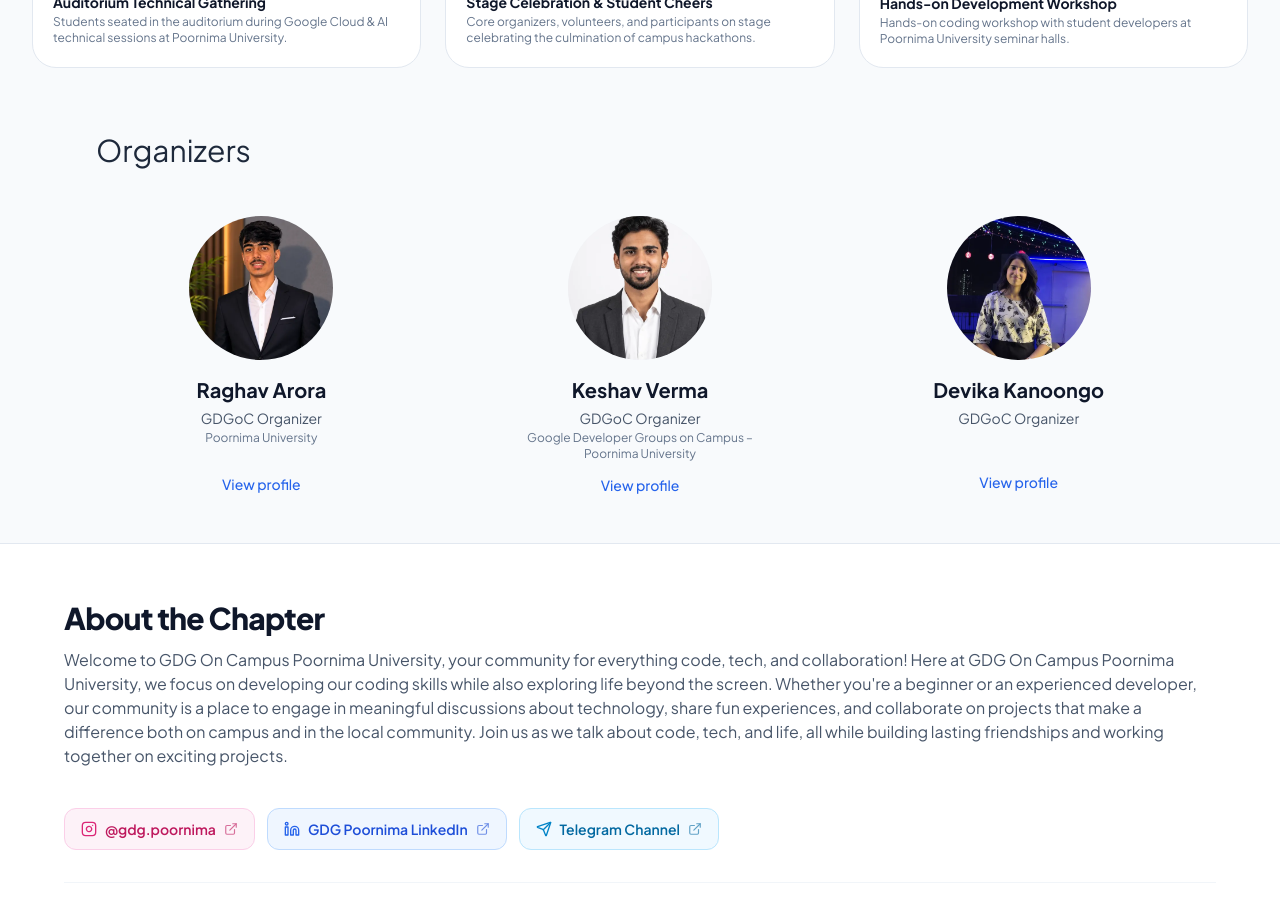
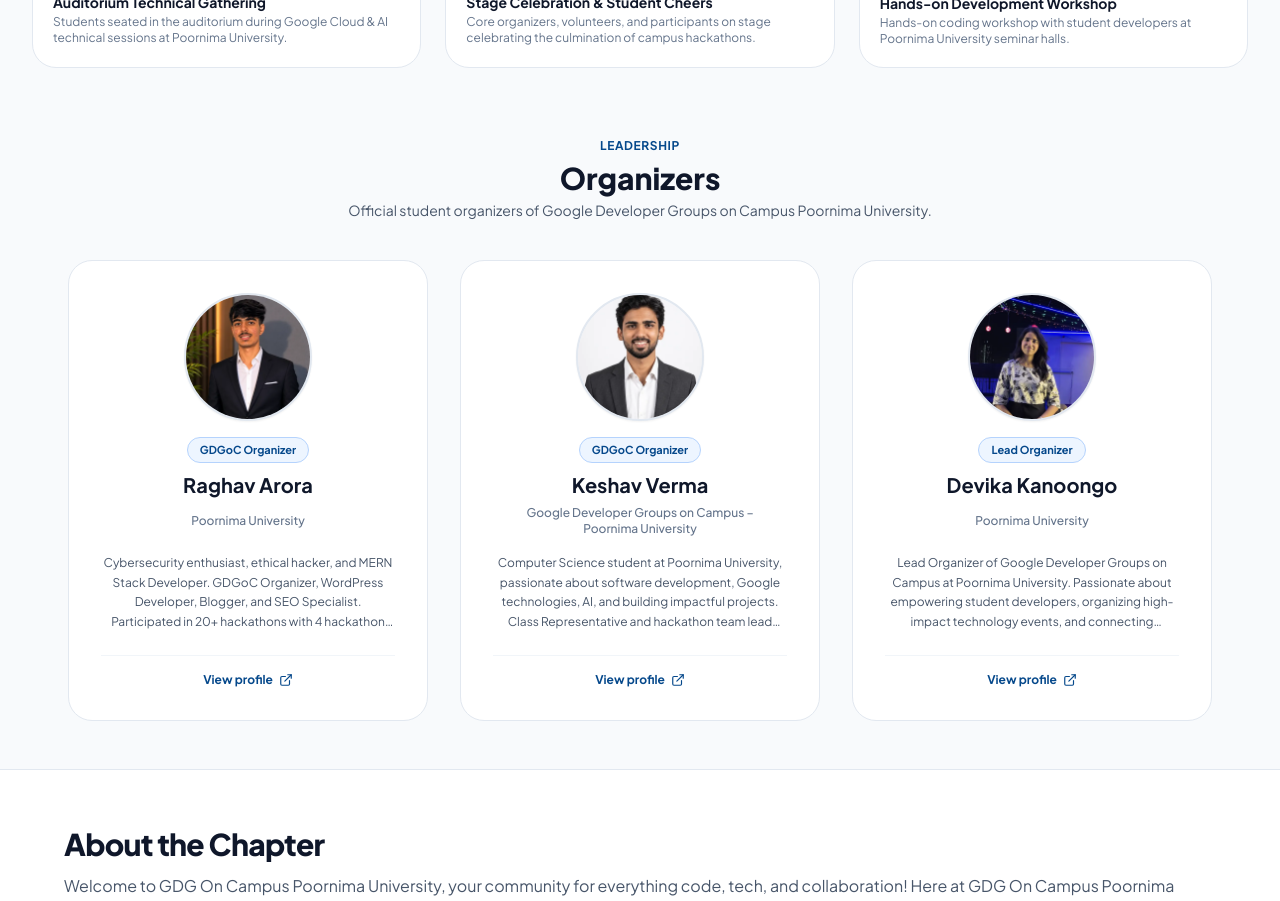
Before and after one commit to abhihacker0777/GDG-PU, a React (Vite) app: page / in a window 1280 px wide. Shown: the part 1340-2241 px from the top of the page. Built offline with nearby package versions, Linux system fonts and the light colour scheme.

Commit message:
Center organizers cards on page and center internal card content

```diff
--- a/src/data/gdgData.js
+++ b/src/data/gdgData.js
@@ -32,21 +32,30 @@
     role: "GDGoC Organizer",
     company: "Poornima University",
     avatar: "/raghav_arora_7b47d9b4.webp",
-    profileUrl: "https://gdg.community.dev/u/raghav57/"
+    twitter: "thatraghavarora",
+    profileUrl: "https://gdg.community.dev/u/raghav57/",
+    bio: "Cybersecurity enthusiast, ethical hacker, and MERN Stack Developer. GDGoC Organizer, WordPress Developer, Blogger, and SEO Specialist. Participated in 20+ hackathons with 4 hackathon wins and a CTF victory. Hall of Fame recognition from NASA, WHO, Jio, Swiggy, Zepto, Panasonic, and Nokia. Received awards from Rajasthan Police IPS officers (ADGP and DIGP) and DoIT&C Rajasthan.",
+    badge: "Organizer"
   },
   {
     name: "Keshav Verma",
     role: "GDGoC Organizer",
     company: "Google Developer Groups on Campus – Poornima University",
     avatar: "/keshav_verma_7c9c5ac4.webp",
-    profileUrl: "https://gdg.community.dev/u/mj8qcn/"
+    twitter: "",
+    profileUrl: "https://gdg.community.dev/u/mj8qcn/",
+    bio: "Computer Science student at Poornima University, passionate about software development, Google technologies, AI, and building impactful projects. Class Representative and hackathon team lead dedicated to building a vibrant developer community through technical workshops, hands-on sessions, and peer learning.",
+    badge: "Organizer"
   },
   {
     name: "Devika Kanoongo",
-    role: "GDGoC Organizer",
-    company: "",
+    role: "Lead Organizer",
+    company: "Poornima University",
     avatar: "/devika_kanoongo_59d95d27.webp",
-    profileUrl: "https://gdg.community.dev/gdg-on-campus-poornima-university-jaipur-india/"
+    twitter: "",
+    profileUrl: "https://gdg.community.dev/gdg-on-campus-poornima-university-jaipur-india/",
+    bio: "Lead Organizer of Google Developer Groups on Campus at Poornima University. Passionate about empowering student developers, organizing high-impact technology events, and connecting Poornima University innovators with the global Google Developer ecosystem.",
+    badge: "Lead Organizer"
   }
 ];
 
--- a/src/pages/Home.jsx
+++ b/src/pages/Home.jsx
@@ -120,34 +120,48 @@
         </div>
       </section>
 
-      <section className="w-full max-w-6xl mx-auto px-4 sm:px-6 lg:px-8">
-        <h2 className="text-2xl sm:text-3xl font-normal text-slate-800 mb-8 sm:mb-12">
+      <section className="w-full max-w-7xl mx-auto px-4 sm:px-6 lg:px-8 flex flex-col items-center">
+        <div className="text-center max-w-2xl mx-auto mb-10">
+          <span className="text-xs font-bold uppercase tracking-wider text-poornima-700">Leadership</span>
+          <h2 className="text-2xl sm:text-3xl font-extrabold text-slate-900 mt-1 text-center">
             Organizers
           </h2>
-
-        <div className="grid grid-cols-1 sm:grid-cols-2 md:grid-cols-3 gap-10 sm:gap-12">
-          {realOrganizers.map((org, i) => (
-            <div key={i} className="flex flex-col items-center text-center">
-              <div className="w-32 h-32 sm:w-36 sm:h-36 rounded-full overflow-hidden mb-4 bg-slate-100">
-                <img src={org.avatar} alt={org.name} className="w-full h-full object-cover" />
+          <p className="text-xs sm:text-sm text-slate-600 mt-1 text-center">
+            Official student organizers of Google Developer Groups on Campus Poornima University.
+          </p>
         </div>
 
-              <h3 className="text-lg sm:text-xl font-bold text-slate-900">{org.name}</h3>
-              <p className="text-sm text-slate-600 mt-1">{org.role}</p>
-              {org.company ? (
-                <p className="text-xs text-slate-500 mt-0.5 max-w-[240px] leading-snug min-h-[2rem]">{org.company}</p>
-              ) : (
-                <div className="min-h-[2rem]"></div>
-              )}
+        <div className="w-full flex flex-wrap justify-center items-stretch gap-6 sm:gap-8">
+          {realOrganizers.map((org, i) => (
+            <div
+              key={i}
+              className="w-full sm:w-[320px] md:w-[340px] lg:w-[360px] p-6 sm:p-8 rounded-3xl bg-white border border-slate-200 shadow-xs hover:shadow-md transition flex flex-col justify-between items-center text-center"
+            >
+              <div className="w-full flex flex-col items-center text-center">
+                <div className="w-24 h-24 sm:w-28 sm:h-28 md:w-32 md:h-32 rounded-full overflow-hidden mx-auto mb-4 border-2 border-slate-200 shadow-sm bg-slate-100">
+                  <img src={org.avatar} alt={org.name} className="w-full h-full object-cover object-center" />
+                </div>
 
+                <span className="inline-flex items-center justify-center text-[11px] font-bold px-3 py-1 rounded-full bg-poornima-50 text-poornima-700 border border-poornima-200 mb-2 mx-auto">
+                  {org.role}
+                </span>
+
+                <h4 className="font-bold text-lg sm:text-xl text-slate-900 text-center">{org.name}</h4>
+                <p className="text-xs font-medium text-slate-500 mt-0.5 text-center min-h-[2.5rem] flex items-center justify-center max-w-[260px] mx-auto">{org.company}</p>
+                <p className="text-xs text-slate-600 mt-3 line-clamp-4 leading-relaxed text-center">{org.bio}</p>
+              </div>
+
+              <div className="mt-6 pt-4 border-t border-slate-100 w-full flex items-center justify-center">
                 <a
                   href={org.profileUrl}
                   target="_blank"
                   rel="noreferrer"
-                className="mt-3 text-sm font-medium text-blue-600 hover:text-blue-700 hover:underline"
+                  className="text-xs font-bold text-poornima-700 hover:underline flex items-center justify-center gap-1.5"
                 >
-                View profile
+                  <span>View profile</span>
+                  <ExternalLink className="w-3.5 h-3.5" />
                 </a>
+              </div>
             </div>
           ))}
         </div>
--- a/src/pages/Team.jsx
+++ b/src/pages/Team.jsx
@@ -1,55 +1,83 @@
 import React from 'react';
+import { Users, ExternalLink } from 'lucide-react';
 import { realOrganizers } from '../data/gdgData';
 
 export default function Team() {
   return (
-    <div className="bg-white py-12 sm:py-16 min-h-[70vh]">
-      <div className="w-full max-w-6xl mx-auto px-4 sm:px-6 lg:px-8">
+    <div className="w-full min-h-screen py-10 sm:py-16 bg-slate-50 flex flex-col items-center">
 
-        <h1 className="text-3xl sm:text-4xl font-normal text-slate-800 mb-12 sm:mb-16">
+      <section className="w-full max-w-7xl mx-auto px-4 sm:px-6 lg:px-8 text-center mb-10 sm:mb-12 flex flex-col items-center">
+        <div className="inline-flex items-center gap-2 px-3.5 py-1.5 rounded-full bg-poornima-50 text-poornima-700 text-xs font-bold uppercase tracking-wider mb-4 border border-poornima-200">
+          <Users className="w-4 h-4 text-google-blue" /> Chapter Leadership
+        </div>
+        <h1 className="text-3xl sm:text-4xl md:text-5xl font-extrabold text-slate-900 tracking-tight text-center">
           Organizers
         </h1>
+        <p className="mt-3 text-xs sm:text-sm md:text-base text-slate-600 max-w-2xl mx-auto text-center">
+          The verified student organizers managing Google Developer Groups on Campus at Poornima University.
+        </p>
+      </section>
 
-        <div className="grid grid-cols-1 sm:grid-cols-2 md:grid-cols-3 gap-10 sm:gap-12">
+      <section className="w-full max-w-7xl mx-auto px-4 sm:px-6 lg:px-8 flex justify-center">
+        <div className="w-full flex flex-wrap justify-center items-stretch gap-6 sm:gap-8">
           {realOrganizers.map((member, i) => (
-            <div key={i} className="flex flex-col items-center text-center">
-              <div className="w-32 h-32 sm:w-36 sm:h-36 rounded-full overflow-hidden mb-4 bg-slate-100">
+            <div
+              key={i}
+              className="w-full sm:w-[320px] md:w-[340px] lg:w-[360px] rounded-3xl p-6 sm:p-8 bg-white border border-slate-200 shadow-xs hover:shadow-md transition-all duration-200 flex flex-col justify-between items-center text-center"
+            >
+              <div className="w-full flex flex-col items-center text-center">
+                <div className="w-28 h-28 sm:w-32 sm:h-32 rounded-full overflow-hidden mb-4 border-4 border-slate-100 shadow-sm mx-auto bg-slate-100">
                   <img
                     src={member.avatar}
                     alt={member.name}
-                  className="w-full h-full object-cover"
+                    className="w-full h-full object-cover object-center"
                   />
                 </div>
 
-              <h3 className="text-lg sm:text-xl font-bold text-slate-900">
+                <span className="inline-flex items-center justify-center text-[11px] font-bold px-3 py-1 rounded-full bg-poornima-50 text-poornima-700 border border-poornima-200 mb-3 mx-auto">
+                  {member.role}
+                </span>
+
+                <h3 className="text-xl sm:text-2xl font-bold text-slate-900 text-center">
                   {member.name}
                 </h3>
 
-              <p className="text-sm text-slate-600 mt-1">
-                {member.role}
+                <p className="text-xs font-semibold text-slate-500 mt-1 text-center min-h-[2.5rem] flex items-center justify-center max-w-[260px] mx-auto">
+                  {member.company}
                 </p>
 
-              {member.company ? (
-                <p className="text-xs text-slate-500 mt-0.5 max-w-[240px] leading-snug min-h-[2rem]">
-                  {member.company}
+                <p className="text-xs text-slate-600 mt-4 leading-relaxed text-center">
+                  {member.bio}
                 </p>
-              ) : (
-                <div className="min-h-[2rem]"></div>
-              )}
+              </div>
 
+              <div className="mt-6 pt-4 border-t border-slate-100 w-full flex items-center justify-center">
                 <a
                   href={member.profileUrl}
                   target="_blank"
                   rel="noreferrer"
-                className="mt-3 text-sm font-medium text-blue-600 hover:text-blue-700 hover:underline"
+                  className="inline-flex items-center justify-center gap-1.5 text-xs sm:text-sm font-bold text-poornima-700 hover:underline"
                 >
-                View profile
+                  <span>View profile</span>
+                  <ExternalLink className="w-3.5 h-3.5" />
                 </a>
+              </div>
             </div>
           ))}
         </div>
+      </section>
 
+      <section className="w-full max-w-4xl mx-auto px-4 sm:px-6 lg:px-8 mt-12 sm:mt-16">
+        <div className="p-6 sm:p-8 rounded-3xl bg-white border border-slate-200 shadow-xs text-center space-y-4">
+          <h3 className="text-lg sm:text-xl font-bold text-slate-900">
+            Want to Join the Chapter Team?
+          </h3>
+          <p className="text-xs sm:text-sm text-slate-600 max-w-md mx-auto leading-relaxed">
+            Reach out through our official WhatsApp group or Bevy community to participate in upcoming hackathons and workshop organizing.
+          </p>
         </div>
+      </section>
+
     </div>
   );
 }
```
Lines whose indentation alone changed are shown as unchanged.
